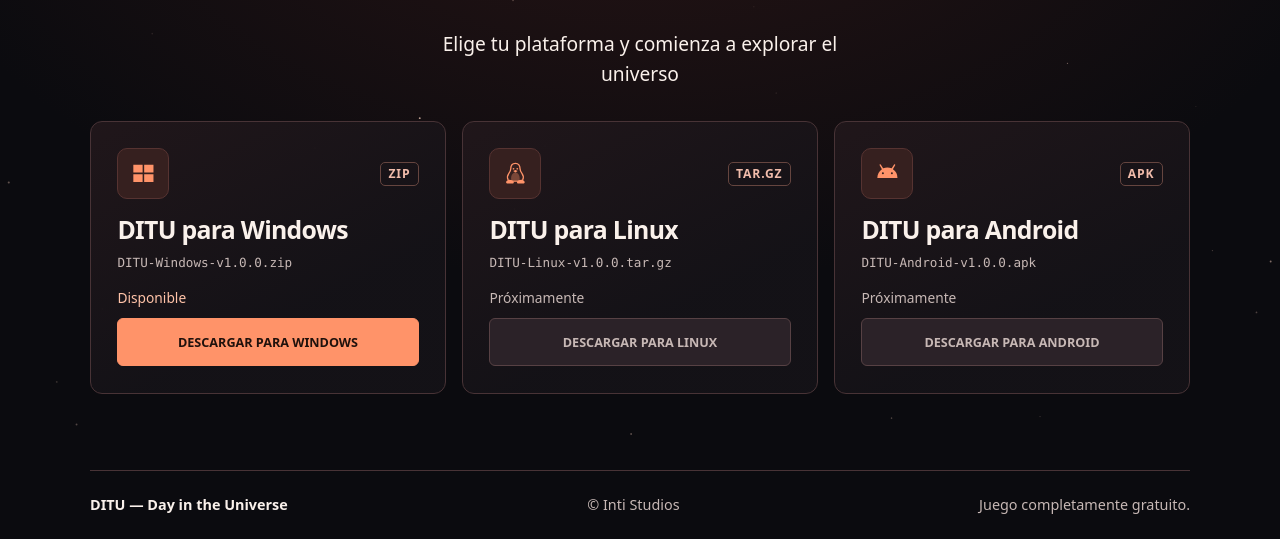
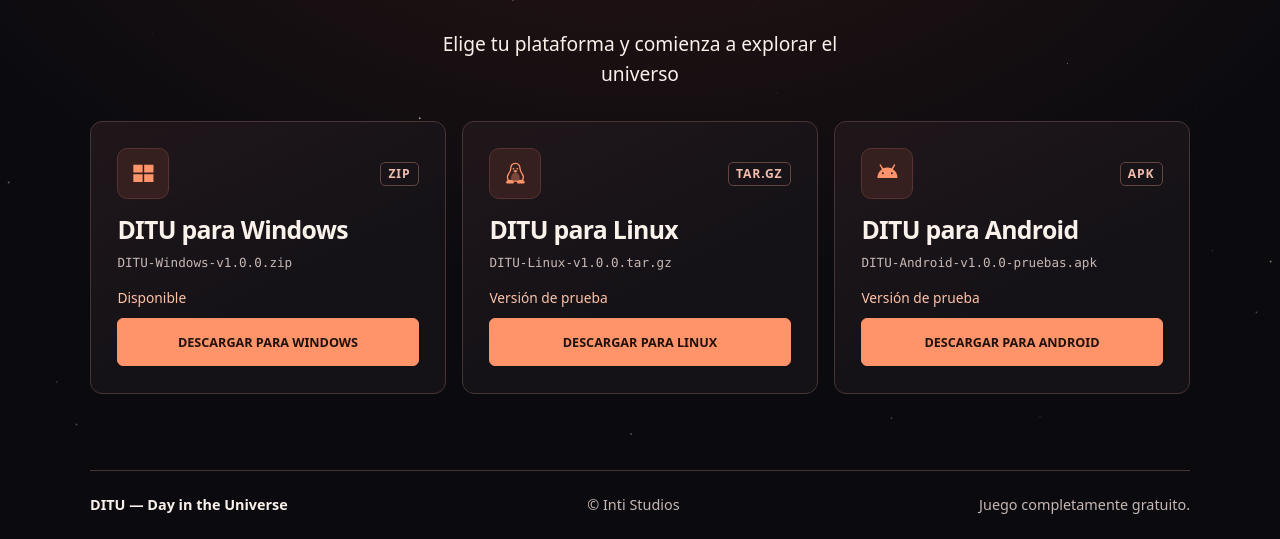
Before and after one commit to inti-design/DITU, a plain HTML site: page docs/index.html in a window 1280 px wide. Shown: the part 324-863 px from the top of the page. Drawn offline with Linux system fonts and the light colour scheme.

Commit message:
Habilitar descargas de prueba para Linux y Android

```diff
--- a/docs/downloads.json
+++ b/docs/downloads.json
@@ -7,12 +7,14 @@
       "url": "https://github.com/inti-design/DITU/releases/download/v1.0.0/DITU-Windows-v1.0.0.zip"
     },
     "linux": {
-      "disponible": false,
-      "url": null
+      "disponible": true,
+      "pruebas": true,
+      "url": "https://github.com/inti-design/DITU/releases/download/v1.0.0/DITU-Linux-v1.0.0.tar.gz"
     },
     "android": {
-      "disponible": false,
-      "url": null
+      "disponible": true,
+      "pruebas": true,
+      "url": "https://github.com/inti-design/DITU/releases/download/v1.0.0/DITU-Android-v1.0.0-pruebas.apk"
     }
   }
 }
--- a/docs/index.html
+++ b/docs/index.html
@@ -7,7 +7,7 @@
   <meta name="theme-color" content="#0b0b0f">
   <title>Descarga DITU · Day in the Universe</title>
   <link rel="stylesheet" href="./css/style.css">
-  <script defer src="./js/main.js"></script>
+  <script defer src="./js/main.js?v=2"></script>
 </head>
 <body>
   <canvas id="estrellas" aria-hidden="true"></canvas>
--- a/docs/js/main.js
+++ b/docs/js/main.js
@@ -20,18 +20,25 @@
     for (const tarjeta of document.querySelectorAll("[data-plataforma]")) {
       const plataforma = tarjeta.dataset.plataforma;
       const [nombre, extension] = formatos[plataforma];
-      const archivo = `DITU-${nombre}-v${version}.${extension}`;
-      const url = `${repositorio}/releases/download/v${version}/${archivo}`;
+      const descarga = descargas[plataforma];
+      const pruebas = descarga?.pruebas === true;
+      const base = `DITU-${nombre}-v${version}`;
+      const raiz = `${repositorio}/releases/download/v${version}/`;
+      const archivoPruebas = `${base}-pruebas.${extension}`;
+      const archivo = pruebas && descarga.url === raiz + archivoPruebas ? archivoPruebas : `${base}.${extension}`;
+      const url = raiz + archivo;
       tarjeta.querySelector(".archivo").textContent = archivo;
-      if (descargas[plataforma]?.disponible !== true || descargas[plataforma].url !== url) continue;
+      if (descarga?.disponible !== true || descarga.url !== url) continue;
 
       const boton = tarjeta.querySelector(".boton");
+      const estado = tarjeta.querySelector(".estado");
       const enlace = document.createElement("a");
       enlace.className = boton.className;
       enlace.href = url;
       enlace.textContent = boton.textContent;
+      enlace.setAttribute("aria-describedby", estado.id);
       tarjeta.classList.add("disponible");
-      tarjeta.querySelector(".estado").textContent = "Disponible";
+      estado.textContent = pruebas ? "Versión de prueba" : "Disponible";
       boton.replaceWith(enlace);
     }
   }
```
